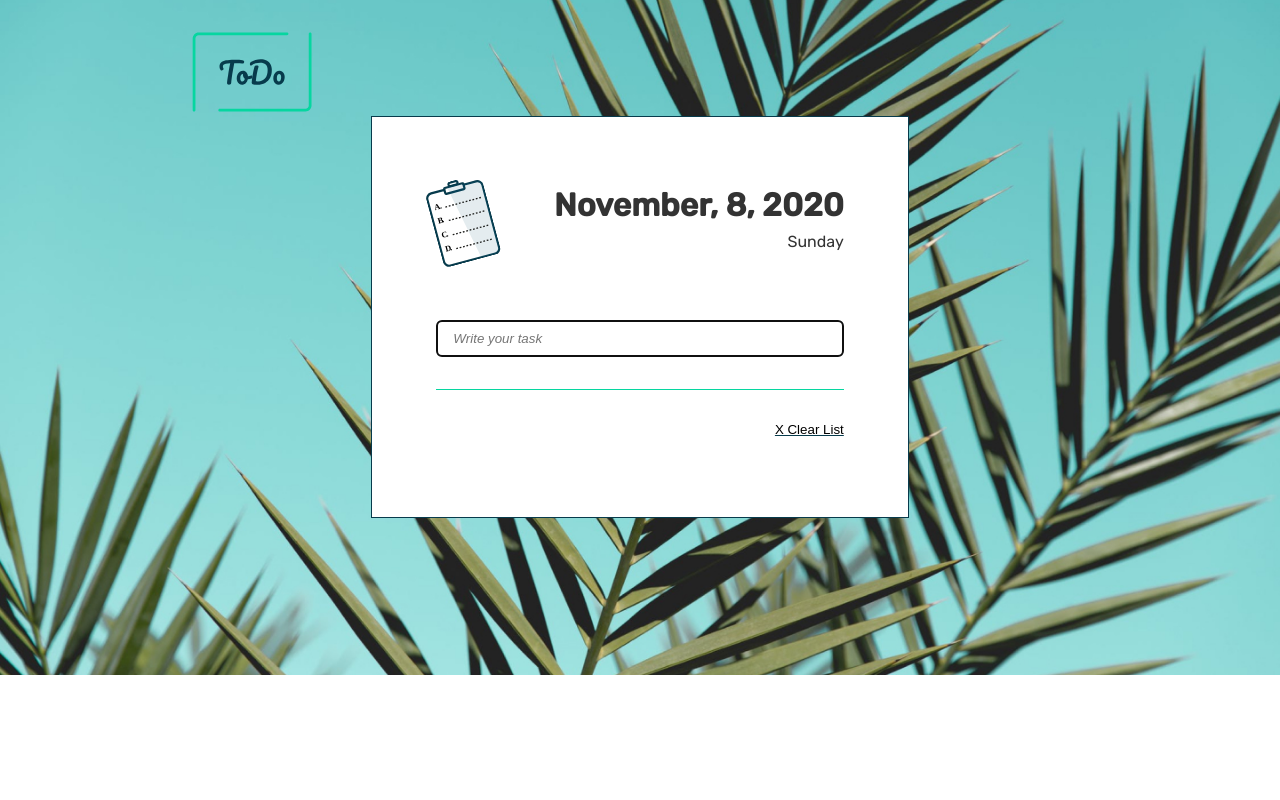
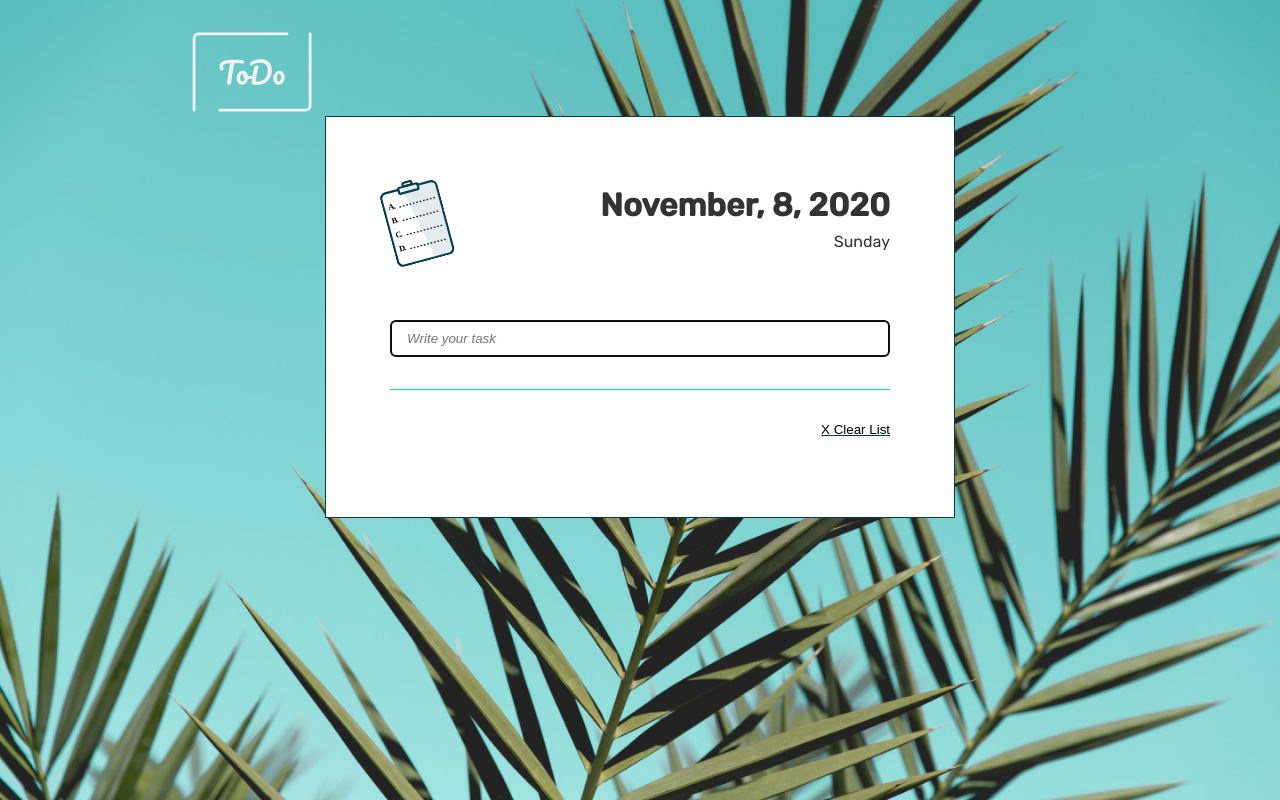
Before and after one commit to SepehrKashani/ToDo, a plain HTML site: page index.html in a window 1280 px wide. Drawn offline with Linux system fonts and the light colour scheme.

Commit message:
fullscreen background image

```diff
--- a/index.html
+++ b/index.html
@@ -9,7 +9,7 @@
   <body>
     <div class="main">
       <div class="header">
-        <img src="./image/logo.svg" alt="Logo" />
+        <img src="./image/LogoWhite.svg" alt="Logo" />
       </div>
       <div class="container">
         <!-- the first container that holds icon and the date-->
--- a/style.css
+++ b/style.css
@@ -5,19 +5,16 @@
   padding: 0;
   box-sizing: border-box;
 }
-
+html {
+  background: url(./image/background.jpg) no-repeat center center fixed;
+  -webkit-background-size: cover;
+  -moz-background-size: cover;
+  -o-background-size: cover;
+  background-size: cover;
+}
 body {
-  background: white;
   font-family: "Rubik", sans-serif;
   color: #333;
-  background-image: url(./image/background.jpg);
-  /* background-size: 340px 440px; */
-  height: 100%;
-
-  /* Center and scale the image nicely */
-  background-position: center;
-  background-repeat: no-repeat;
-  background-size: cover;
 }
 .main {
   /* width: 1000px;
@@ -39,9 +36,8 @@ body {
 }
 .container {
   background-color: white;
-  /* width: 630px; */
-  width: 60%;
-  height: 100%;
+  width: 630px;
+  height: auto;
   border: 1px solid #073b4c;
   display: flex;
   flex-direction: column;
```
Also changed, not shown: image/LogoWhite.svg (added).
